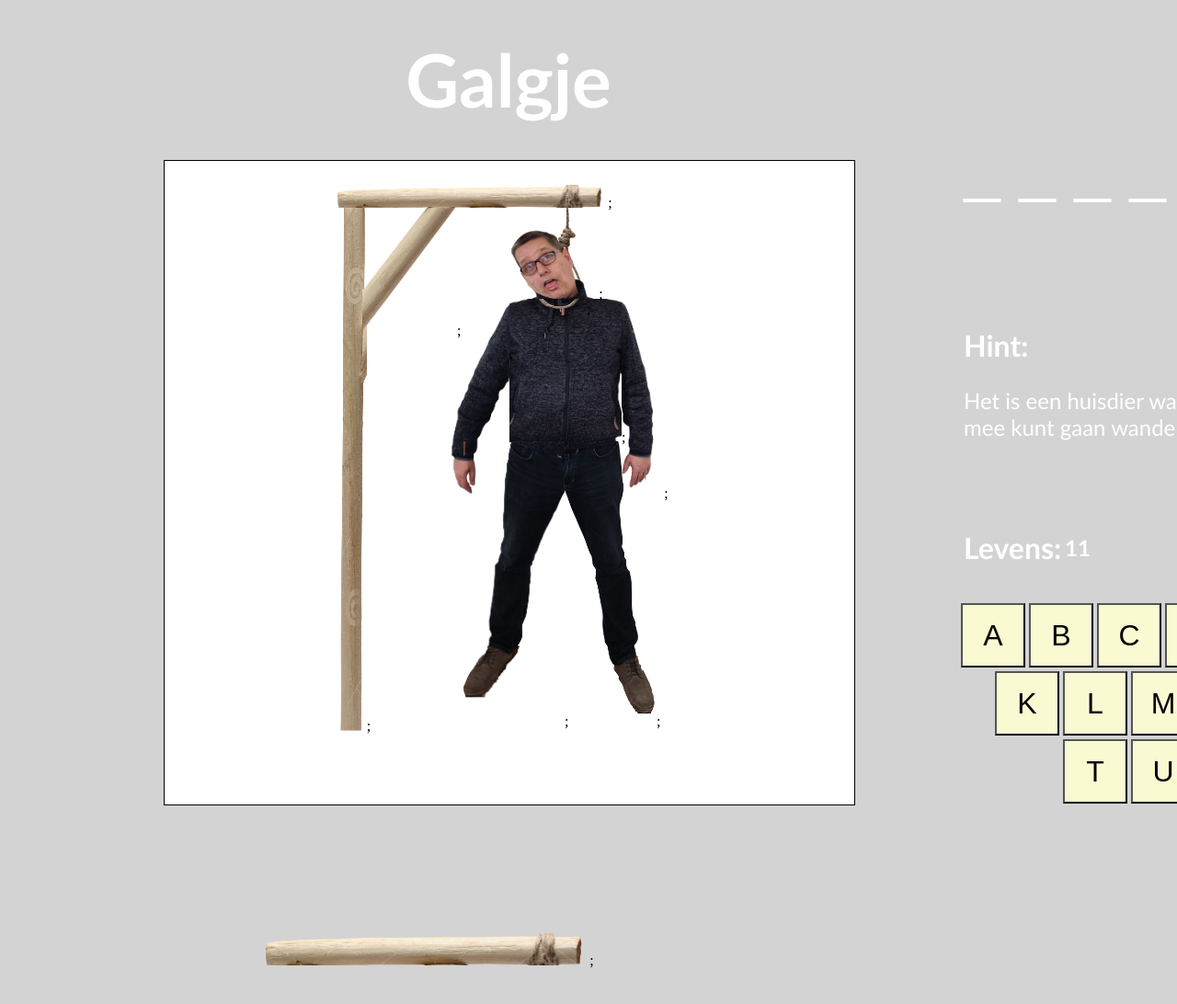
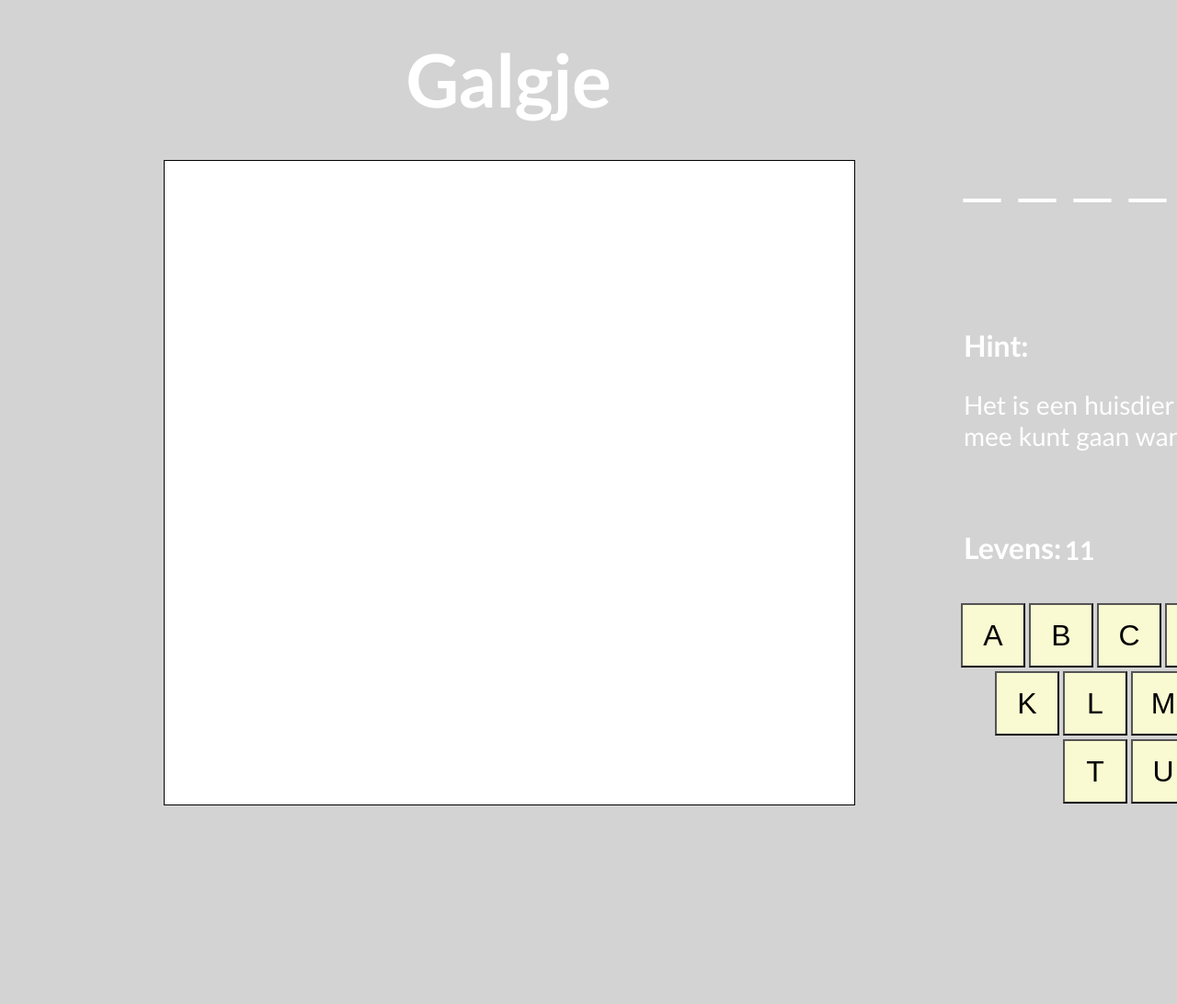
Before and after one commit to robvdS1986/robvdS1986.github.io, a plain HTML site: page index.html in a window 1280 px wide. Shown: the top 1092 px of the page at 92% size. Drawn offline with Linux system fonts and the light colour scheme.

Commit message:
updated css desktop version

```diff
--- a/index.html
+++ b/index.html
@@ -435,7 +435,7 @@
       #hint,#verkeerdeLetters,#lives {
         font-family: "Gill Sans", "Gill Sans MT", Calibri, "Trebuchet MS",
         sans-serif;
-        font-size: 1.5em;
+        font-size: 1.75em;
         color: #fff;
       }
 
@@ -447,12 +447,13 @@
       }
 
       #hoofd {
-        visibility: visible;
+        visibility: hidden;
         position: absolute;
         z-index: 99;
         margin-top: 30px;
         margin-left: 363px;
         padding-top: 20px;
+        color: white;
       }
 
       #hoofdIMG {
@@ -461,11 +462,12 @@
       }
 
       #linkerArm {
-        visibility: visible;
+        visibility: hidden;
         position: absolute;
         margin-top: 125px;
         margin-left: 497px;
         padding-top: 20px;
+        color: white;
       }
 
       #linkerArmIMG {
@@ -474,11 +476,12 @@
       }
 
       #rechterArm {
-        visibility: visible;
+        visibility: hidden;
         position: absolute;
         margin-top: 129px;
         margin-left: 289px;
         padding-top: 20px;
+        color: white;
       }
 
       #rechterArmIMG {
@@ -487,11 +490,12 @@
       }
 
       #torso {
-        visibility: visible;
+        visibility: hidden;
         position: absolute;
         margin-top: 130px;
         margin-left: 375px;
         padding-top: 20px;
+        color: white;
       }
 
       #torsoIMG {
@@ -499,11 +503,12 @@
         height: 156.1px;
       }
       #linkerBeen {
-        visibility: visible;
+        visibility: hidden;
         position: absolute;
         margin-left: 435px;
         margin-top: 285px;
         padding-top: 20px;
+        color: white;
       }
       #linkerBeenIMG {
         width: 100px;
@@ -511,11 +516,12 @@
       }
 
       #rechterBeen {
-        visibility: visible;
+        visibility: hidden;
         position: absolute;
         margin-left: 325px;
         margin-top: 285px;
         padding-top: 20px;
+        color: white;
       }
       #rechterBeenIMG {
         width: 110px;
@@ -523,11 +529,12 @@
       }
 
       #paalGalg {
-        visibility: visible;
+        visibility: hidden;
         position: absolute;
         margin-top: 20px;
         margin-left: 190px;
         padding-top: 20px;
+        color: white;
       }
 
       #paalGalgIMG {
@@ -536,11 +543,12 @@
       }
 
       #balkBoven {
-        visibility: visible;
+        visibility: hidden;
         position: absolute;
         margin-top: 6px;
         margin-left: 180px;
         padding-top: 20px;
+        color: white;
       }
 
       #balkBovenIMG {
@@ -549,24 +557,26 @@
       }
 
       #galgVoet {
-        visibility: visible;
+        visibility: hidden;
         position: absolute;
-        margin-top: 820px;
-        margin-left: 100px;
+        margin-top: 580px;
+        margin-left: 160px;
         padding-top: 20px;
+        color: white;
       }
 
       #galgVoetIMG {
-        width: 362.3px;
-        height: 35.3px;
+        width: 302.3px;
+        height: 25.3px;
       }
 
       #steunBalk {
-        visibility: visible;
+        visibility: hidden;
         position: absolute;
         margin-top: 30px;
         margin-left: 215px;
         padding-top: 20px;
+        color: white;
       }
 
       #steunBalkIMG {
@@ -575,7 +585,7 @@
       }
 
       #strickGalg {
-        visibility: visible;
+        visibility: hidden;
         position: absolute;
         margin-left: 400px;
         margin-top: 20px;
```
